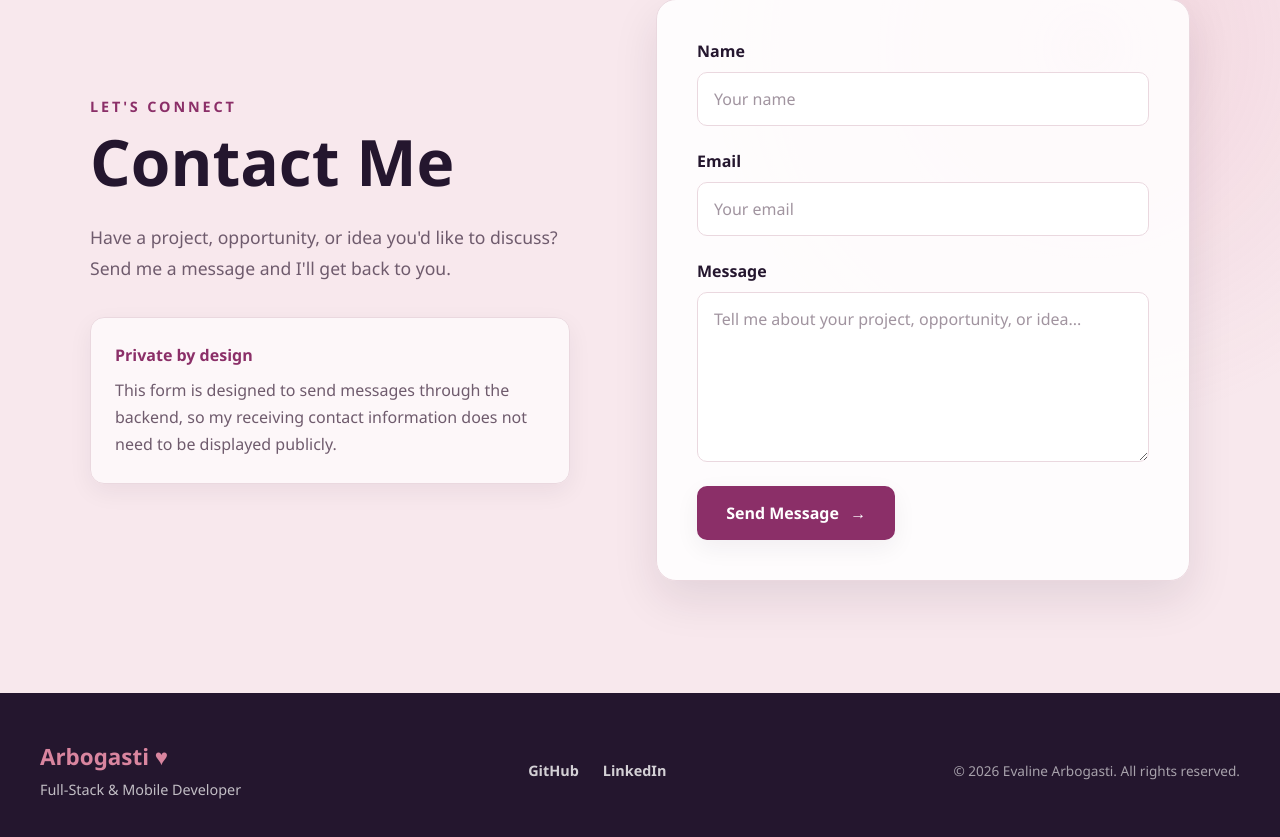
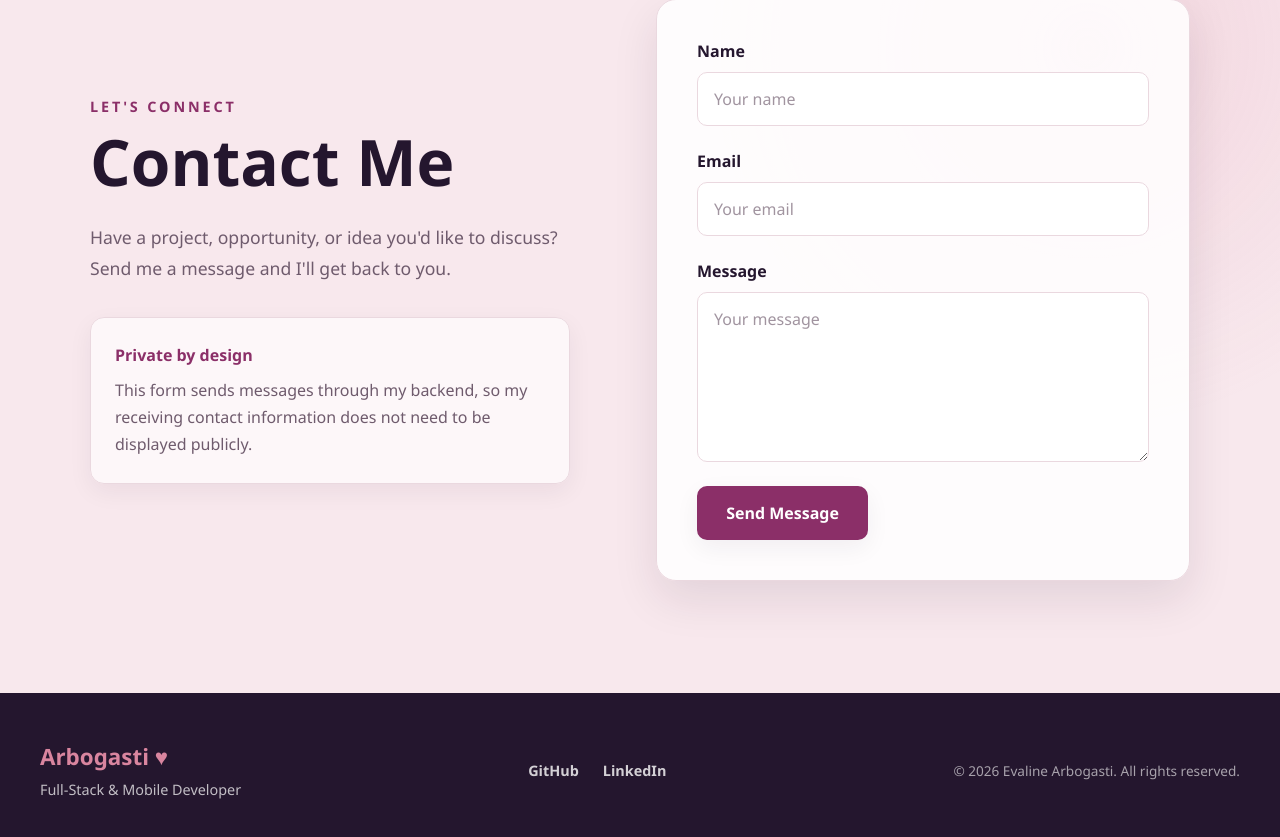
Before and after one commit to EvaArbo/fullstack-portfolio, a React app in the folder frontend/: page / in a window 1280 px wide. Shown: the part 2810-3647 px from the top of the page. Built offline with nearby package versions, Linux system fonts and the light colour scheme; the HTML template or start-up script is replaced by a standard one.

Commit message:
Connected contact form to Flask API

```diff
--- a/frontend/src/components/Contact.css
+++ b/frontend/src/components/Contact.css
@@ -33,9 +33,10 @@
 
 
 /*
-  Reveal adds a wrapper around both
-  columns. This lets each wrapper fill
-  its side of the grid properly.
+  Reveal adds a wrapper around both columns.
+
+  This makes each Reveal wrapper fill
+  its side of the grid correctly.
 */
 
 .contact-content > .reveal {
@@ -113,7 +114,8 @@
 }
 
 .contact-note:hover {
-  transform: translateY(-4px);
+  transform:
+    translateY(-4px);
 
   border-color:
     rgba(139, 47, 104, 0.25);
@@ -158,13 +160,13 @@
 
 
 /*
-  :focus-within becomes active whenever
-  any input or textarea INSIDE the card
-  currently has focus.
+  The whole form card reacts when
+  any input or textarea receives focus.
 */
 
 .contact-form-container:focus-within {
-  transform: translateY(-5px);
+  transform:
+    translateY(-5px);
 
   border-color:
     rgba(139, 47, 104, 0.32);
@@ -179,6 +181,7 @@
 
 .contact-form {
   display: flex;
+
   flex-direction: column;
 
   gap: 1.5rem;
@@ -189,6 +192,7 @@
 
 .form-group {
   display: flex;
+
   flex-direction: column;
 
   gap: 0.6rem;
@@ -206,14 +210,15 @@
 
 
 /*
-  When an input inside this group
-  receives focus, the label reacts too.
+  Label responds when its input
+  or textarea is currently focused.
 */
 
 .form-group:focus-within label {
   color: var(--primary);
 
-  transform: translateX(4px);
+  transform:
+    translateX(4px);
 }
 
 
@@ -225,9 +230,11 @@
 
   padding: 0.95rem 1rem;
 
-  background-color: var(--surface);
+  background-color:
+    var(--surface);
 
-  color: var(--text-primary);
+  color:
+    var(--text-primary);
 
   border:
     1px solid var(--border);
@@ -245,7 +252,8 @@
 
 .form-group input::placeholder,
 .form-group textarea::placeholder {
-  color: var(--text-secondary);
+  color:
+    var(--text-secondary);
 
   opacity: 0.65;
 }
@@ -257,7 +265,8 @@
 .form-group textarea:focus {
   outline: none;
 
-  border-color: var(--primary);
+  border-color:
+    var(--primary);
 
   background-color:
     rgba(255, 255, 255, 0.98);
@@ -266,7 +275,8 @@
     0 0 0 4px
     rgba(139, 47, 104, 0.1);
 
-  transform: translateY(-2px);
+  transform:
+    translateY(-2px);
 }
 
 
@@ -294,10 +304,11 @@
   align-self: flex-start;
 
   display: inline-flex;
+
   align-items: center;
   justify-content: center;
 
-  gap: 0.7rem;
+  min-width: 150px;
 
   padding: 0.9rem 1.7rem;
 
@@ -305,7 +316,8 @@
 
   overflow: hidden;
 
-  background-color: var(--primary);
+  background-color:
+    var(--primary);
 
   color: white;
 
@@ -326,7 +338,8 @@
     background-color 0.3s ease,
     border-color 0.3s ease,
     transform 0.3s ease,
-    box-shadow 0.3s ease;
+    box-shadow 0.3s ease,
+    opacity 0.3s ease;
 }
 
 
@@ -383,31 +396,52 @@
 }
 
 
-/* BUTTON ARROW */
+/* SENDING / DISABLED BUTTON */
 
-.contact-button-arrow {
-  display: inline-block;
+.contact-button:disabled {
+  opacity: 0.7;
 
-  transition:
-    transform 0.3s
-    cubic-bezier(0.16, 1, 0.3, 1);
+  cursor: not-allowed;
+
+  background-color:
+    var(--primary);
+
+  border-color:
+    var(--primary);
+
+  transform: none;
+
+  box-shadow:
+    var(--shadow-small);
 }
 
-.contact-button:hover
-.contact-button-arrow {
-  transform:
-    translateX(5px);
+.contact-button:disabled:hover {
+  background-color:
+    var(--primary);
+
+  border-color:
+    var(--primary);
+
+  transform: none;
+
+  box-shadow:
+    var(--shadow-small);
+}
+
+.contact-button:disabled::before {
+  display: none;
 }
 
 
-/* STATUS */
+/* STATUS MESSAGE */
 
 .contact-status {
   margin-top: 1.5rem;
 
   padding: 0.9rem 1rem;
 
-  color: var(--primary);
+  color:
+    var(--primary);
 
   background-color:
     var(--soft-pink);
@@ -485,9 +519,7 @@
 
 /* ACCESSIBILITY */
 
-@media (
-  prefers-reduced-motion: reduce
-) {
+@media (prefers-reduced-motion: reduce) {
   .contact-note,
   .contact-form-container,
   .form-group label,
@@ -495,7 +527,6 @@
   .form-group textarea,
   .contact-button,
   .contact-button::before,
-  .contact-button-arrow,
   .contact-status {
     transition: none;
 
@@ -507,9 +538,7 @@
   .form-group input:focus,
   .form-group textarea:focus,
   .contact-button:hover,
-  .contact-button:active,
-  .contact-button:hover
-  .contact-button-arrow {
+  .contact-button:active {
     transform: none;
   }
 }
--- a/frontend/src/components/Contact.jsx
+++ b/frontend/src/components/Contact.jsx
@@ -10,6 +10,8 @@ function Contact() {
   })
 
   const [status, setStatus] = useState("")
+
+  const [isSubmitting, setIsSubmitting] = useState(false)
 
   function handleChange(event) {
     const { name, value } = event.target
@@ -24,19 +26,89 @@ function Contact() {
     }
   }
 
-  function handleSubmit(event) {
+  async function handleSubmit(event) {
     event.preventDefault()
 
-    console.log(formData)
+    setIsSubmitting(true)
+    setStatus("")
 
-    setStatus(
-      "Form validated ✓ Sending will be connected when the Flask backend is added.",
-    )
+    /*
+      This timer guarantees that the
+      "Sending..." state stays visible
+      for at least 700 milliseconds.
+    */
+    const minimumSendingTime = new Promise((resolve) => {
+      setTimeout(resolve, 700)
+    })
+
+    try {
+      /*
+        Both operations start together:
+
+        1. The real request to Flask
+        2. The 700ms minimum timer
+
+        Promise.all waits until both finish.
+      */
+      const [response] = await Promise.all([
+        fetch(
+          "http://localhost:5000/api/contact",
+          {
+            method: "POST",
+
+            headers: {
+              "Content-Type": "application/json",
+            },
+
+            body: JSON.stringify(formData),
+          },
+        ),
+
+        minimumSendingTime,
+      ])
+
+      const data = await response.json()
+
+      if (!response.ok) {
+        setStatus(data.message)
+        return
+      }
+
+      setStatus(data.message)
+
+      setFormData({
+        name: "",
+        email: "",
+        message: "",
+      })
+    } catch (error) {
+      /*
+        If Flask fails immediately,
+        still wait for the minimum timer
+        before changing the UI.
+      */
+      await minimumSendingTime
+
+      console.error(
+        "Contact form error:",
+        error,
+      )
+
+      setStatus(
+        "Could not connect to the server. Please try again.",
+      )
+    } finally {
+      setIsSubmitting(false)
+    }
   }
 
   return (
-    <section id="contact" className="contact">
+    <section
+      id="contact"
+      className="contact"
+    >
       <div className="contact-content">
+
         <Reveal
           direction="left"
           distance={110}
@@ -62,13 +134,14 @@ function Contact() {
               </p>
 
               <p>
-                This form is designed to send messages through the backend,
-                so my receiving contact information does not need to be
-                displayed publicly.
+                This form sends messages through my backend,
+                so my receiving contact information does not
+                need to be displayed publicly.
               </p>
             </div>
           </div>
         </Reveal>
+
 
         <Reveal
           direction="right"
@@ -77,10 +150,12 @@ function Contact() {
           delay={180}
         >
           <div className="contact-form-container">
+
             <form
               className="contact-form"
               onSubmit={handleSubmit}
             >
+
               <div className="form-group">
                 <label htmlFor="name">
                   Name
@@ -96,6 +171,7 @@ function Contact() {
                   required
                 />
               </div>
+
 
               <div className="form-group">
                 <label htmlFor="email">
@@ -113,6 +189,7 @@ function Contact() {
                 />
               </div>
 
+
               <div className="form-group">
                 <label htmlFor="message">
                   Message
@@ -121,29 +198,26 @@ function Contact() {
                 <textarea
                   id="message"
                   name="message"
-                  placeholder="Tell me about your project, opportunity, or idea..."
+                  placeholder="Your message"
                   value={formData.message}
                   onChange={handleChange}
                   required
                 ></textarea>
               </div>
 
+
               <button
                 className="contact-button"
                 type="submit"
+                disabled={isSubmitting}
               >
-                <span>
-                  Send Message
-                </span>
+                {isSubmitting
+                  ? "Sending..."
+                  : "Send Message"}
+              </button>
 
-                <span
-                  className="contact-button-arrow"
-                  aria-hidden="true"
-                >
-                  →
-                </span>
-              </button>
             </form>
+
 
             {status && (
               <p
@@ -153,8 +227,10 @@ function Contact() {
                 {status}
               </p>
             )}
+
           </div>
         </Reveal>
+
       </div>
     </section>
   )
```
Also changed, not shown: 2 other files (tests, documents, lock files or other folders).
